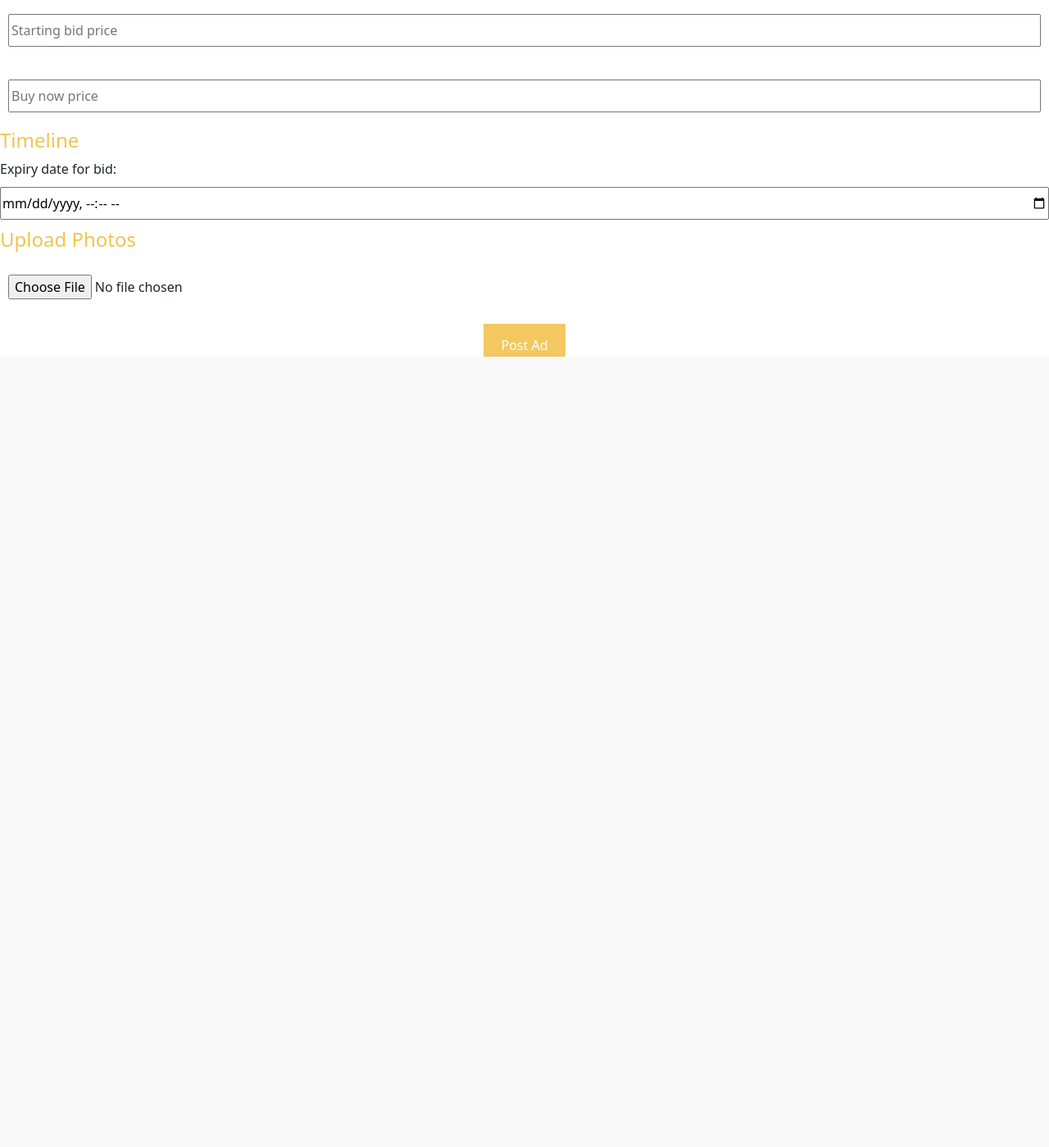
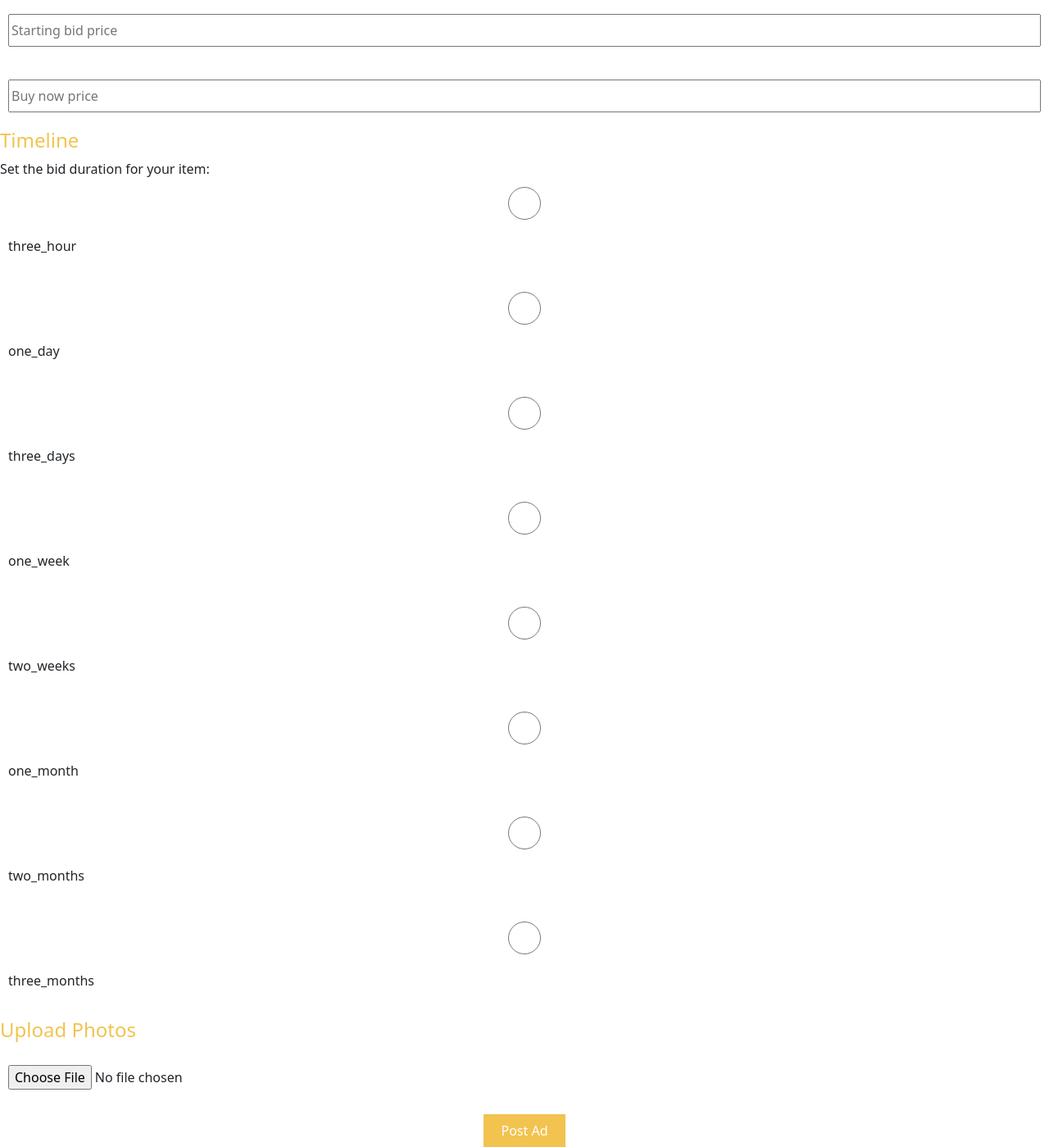
Before and after one commit to C1ndyy/bidmarket, a Django app: page /listings/create/ in a window 1280 px wide. Shown: the part 648-2047 px from the top of the page at 82% size. Before the commit the page ends 1083 px from the top, so only its background shows below. Run offline with Django 3.2, Linux system fonts and the light colour scheme.

Commit message:
expiry picker, valid listing only

```diff
--- a/main_app/static/css/style.css
+++ b/main_app/static/css/style.css
@@ -119,96 +119,3 @@ right: -11px;
   top: -10px;
 right: -11px;
 }
-
-
-/* The Modal (background) For the Delete Button in Detail.html*/
-
-button {
-  background-color: #f86767;
-  color: white;
-  padding: 14px 20px;
-  margin: 8px 0;
-  border: none;
-  cursor: pointer;
-  width: 30%;
-  opacity: 0.9;
-}
-
-.cancelbtn, .deletebtn {
-  float: left;
-  width: 50%;
-}
-
-/* Add a color to the cancel button */
-.cancelbtn {
-  background-color: #ccc;
-  color: black;
-}
-
-/* Add a color to the delete button */
-.deletebtn {
-  background-color: #f44336;
-}
-
-
-/* Add padding and center-align text to the container */
-.container {
-  padding: 16px;
-  text-align: center;
-}
-
-/* The Modal (background) */
-
-.modal {
-  display: none; /* Hidden by default */
-  position: fixed; /* Stay in place */
-  left: auto;
-  top: auto;
-  width: 70%; /* Full width */
-  height: 70%; /* Full height */
-  overflow: auto; /* Enable scroll if needed */
-  background-color: #a0a1a1;
-  padding-top: 50px;
-  z-index: 501;
-}
-
-.modal-content {
-  background-color: #fefefe;
-  margin: 5% auto 15% auto; /* 5% from the top, 15% from the bottom and centered */
-  border: 1px solid #888;
-  width: 80%; /* Could be more or less, depending on screen size */
-}
-
-/* The Modal Close Button (x) */
-.close {
-  position: absolute;
-  right: 35px;
-  top: 15px;
-  font-size: 40px;
-  font-weight: bold;
-  color: #f1f1f1;
-}
-
-/* Modal Content/Box */
-.close:hover,
-.close:focus {
-  color: #d82619;
-  cursor: pointer;
-}
-
-/* Clear floats */
-.clearfix::after {
-  content: "";
-  clear: both;
-  display: table;
-}
-
-@media screen and (max-width: 300px) {
-  .cancelbtn, .deletebtn {
-     width: 100%;
-  }
-}
-
-a, button {
-  text-decoration: none;
-}
--- a/main_app/templates/listings/create.html
+++ b/main_app/templates/listings/create.html
@@ -43,8 +43,11 @@
     </label>
 
     <h4>Timeline</h4>
-    Expiry date for bid: <input type="datetime-local" name="expiry_date" id="id_date" required>
-    </label>
+    Set the bid duration for your item:
+        {% for key, val in duration.items %}
+        <input type="radio" name="expiry_date" value="{{val}}">
+        <label for="expiry_date">{{key}}</label><br>
+        {% endfor %}
 
     <h4>Upload Photos</h4>
     <label for="photo-file">
--- a/main_app/views.py
+++ b/main_app/views.py
@@ -3,12 +3,10 @@ from django.contrib.auth.forms import UserCreationForm
 from django.contrib.auth import authenticate, login, logout
 from django.contrib.auth.decorators import login_required
 from .models import Listing, Bid, Thread, Message, CATEGORIES, Photo
-from datetime import date, datetime
+from datetime import date, datetime, timedelta
 from django.contrib.auth.models import User
 from django.db.models import Count
 from django.utils import timezone
-import pytz
-import datetime
 import uuid
 import logging #TEMP
 import boto3
@@ -24,7 +22,6 @@ BUCKET = os.environ['BUCKET']
 AWS_ACCESS_ID = os.environ['AWS_ACCESS_ID']
 AWS_ACCESS_KEY = os.environ['AWS_ACCESS_KEY']
 
-utc=pytz.UTC
 
 
 # Create your views here.
@@ -93,29 +90,15 @@ def new_message(request, listing_id):
 
 
 def listings_index(request):
+    # get current datetime now (type datetime.datetime)
+    now = datetime.now(timezone.utc)
 
-    count = 0
-    d1 = datetime.datetime(2020, 5, 13, 22, 50, 55)
-    print(d1)
     # query by keyword
     q=request.GET.get('q', '')
     items = Listing.objects.filter(name__icontains=q)
     # filter by category
     category = request.GET.get('category', '')
     items = items.filter(category__icontains=category)
-
-    # compare datetime with now
-    for i in items:
-        print(i.expiry_date)
-
-        # bid_expiry = i.expiry_date.strftime("%C")
-        # print(bid_expiry)
-
-    #     if i.expiry_date > now:
-    #         count += 1
-    # print(count)
-
-
 
     #sort options
     sortby = request.GET.get('sortby')
@@ -133,7 +116,8 @@ def listings_index(request):
     {'items': items,
     'q': q,
     'sortby': sortby,
-    'category': category})
+    'category': category,
+    'now': now})
 
 @login_required
 def profile(request):
@@ -143,8 +127,22 @@ def profile(request):
 
 
 def listings_create(request):
+    # calculate now and future dates:
+    now = datetime.now(timezone.utc)
+    duration = {
+        "three_hour": (now+timedelta(minutes=30)).strftime('%Y-%m-%d %H:%M:%S'),
+        "one_day" : (now+timedelta(days=1)).strftime('%Y-%m-%d %H:%M:%S'),
+        "three_days" : (now+timedelta(days=3)).strftime('%Y-%m-%d %H:%M:%S'),
+        "one_week" : (now+timedelta(days=7)).strftime('%Y-%m-%d %H:%M:%S'),
+        "two_weeks" : (now+timedelta(days=14)).strftime('%Y-%m-%d %H:%M:%S'),
+        "one_month": (now+timedelta(days=30)).strftime('%Y-%m-%d %H:%M:%S'),
+        "two_months" : (now+timedelta(days=60)).strftime('%Y-%m-%d %H:%M:%S'),
+        "three_months" : (now+timedelta(days=90)).strftime('%Y-%m-%d %H:%M:%S')
+    }
     return render(request, 'listings/create.html',
-    {"categories": CATEGORIES}
+    {"categories": CATEGORIES,
+    "duration" : duration,
+    "now": now}
     )
 
 
```
Also changed, not shown: main_app/static/css/detail.css (+84 -0 lines), main_app/templates/listings/index.html (+7 -1 lines).
